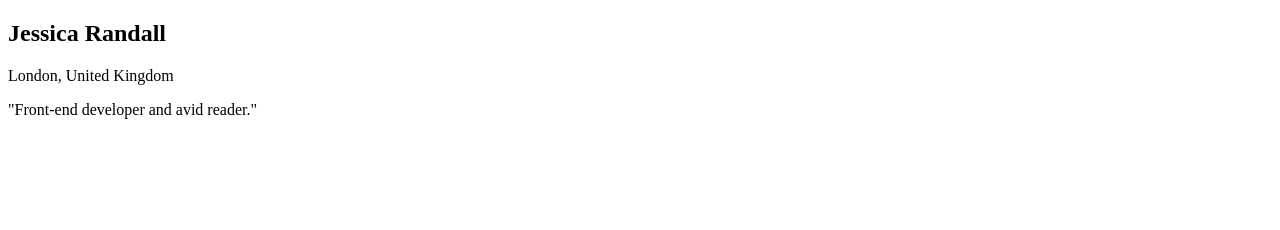
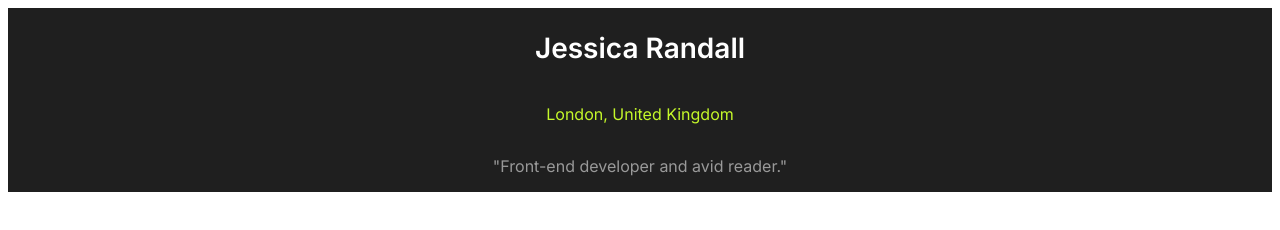
Before and after one commit to meepo322sd/social-link-repasoExamen, a plain HTML site: page index.html in a window 1280 px wide. Drawn offline with Linux system fonts and the light colour scheme.

Commit message:
estilos realizados - description

```diff
--- a/index.html
+++ b/index.html
@@ -14,12 +14,20 @@
 
     <title>Social links profile | framcoty</title>
     <link rel="stylesheet" href="./styles/style.css" />
+    <link rel="preconnect" href="https://fonts.googleapis.com" />
+    <link rel="preconnect" href="https://fonts.gstatic.com" crossorigin />
+    <link
+      href="https://fonts.googleapis.com/css2?family=Inter:ital,opsz,wght@0,14..32,100..900;1,14..32,100..900&display=swap"
+      rel="stylesheet"
+    />
   </head>
   <body>
-    <div class="description">
-      <h2>Jessica Randall</h2>
-      <p>London, United Kingdom</p>
-      <p>"Front-end developer and avid reader."</p>
-    </div>
+    <section class="profile">
+      <div class="description">
+        <h2>Jessica Randall</h2>
+        <p>London, United Kingdom</p>
+        <p>"Front-end developer and avid reader."</p>
+      </div>
+    </section>
   </body>
 </html>
--- a/styles/style.css
+++ b/styles/style.css
@@ -1,7 +1,47 @@
-.attribution {
-  font-size: 11px;
-  text-align: center;
+:root {
+  --Green: hsl(75, 94%, 57%);
+
+  --White: hsl(0, 0%, 100%);
+  --Grey-300: hsl(0, 0%, 60%);
+  --Grey-700: hsl(0, 0%, 20%);
+  --Grey-800: hsl(0, 0%, 12%);
+  --Grey-900: hsl(0, 0%, 8%);
 }
-.attribution a {
-  color: hsl(228, 45%, 44%);
+* {
+  font-family: "Inter", sans-serif;
+  font-optical-sizing: auto;
 }
+
+.profile {
+  background: var(--Grey-800);
+  display: flex;
+  justify-content: center;
+}
+
+.profile img {
+  border-radius: 100%;
+}
+.description {
+  display: flex;
+  flex-direction: column;
+  align-items: center;
+}
+.description h2 {
+  color: var(--White);
+  font-weight: 600;
+  font-style: normal;
+  font-size: 28px;
+}
+.description p:nth-child(2) {
+  color: var(--Green);
+  font-weight: 400;
+  font-style: normal;
+  font-size 14px:
+}
+.description p:nth-child(3) {
+  color: var(--Grey-300);
+  font-weight: 400;
+  font-style: normal;
+  font-size 14px:
+
+}
```
